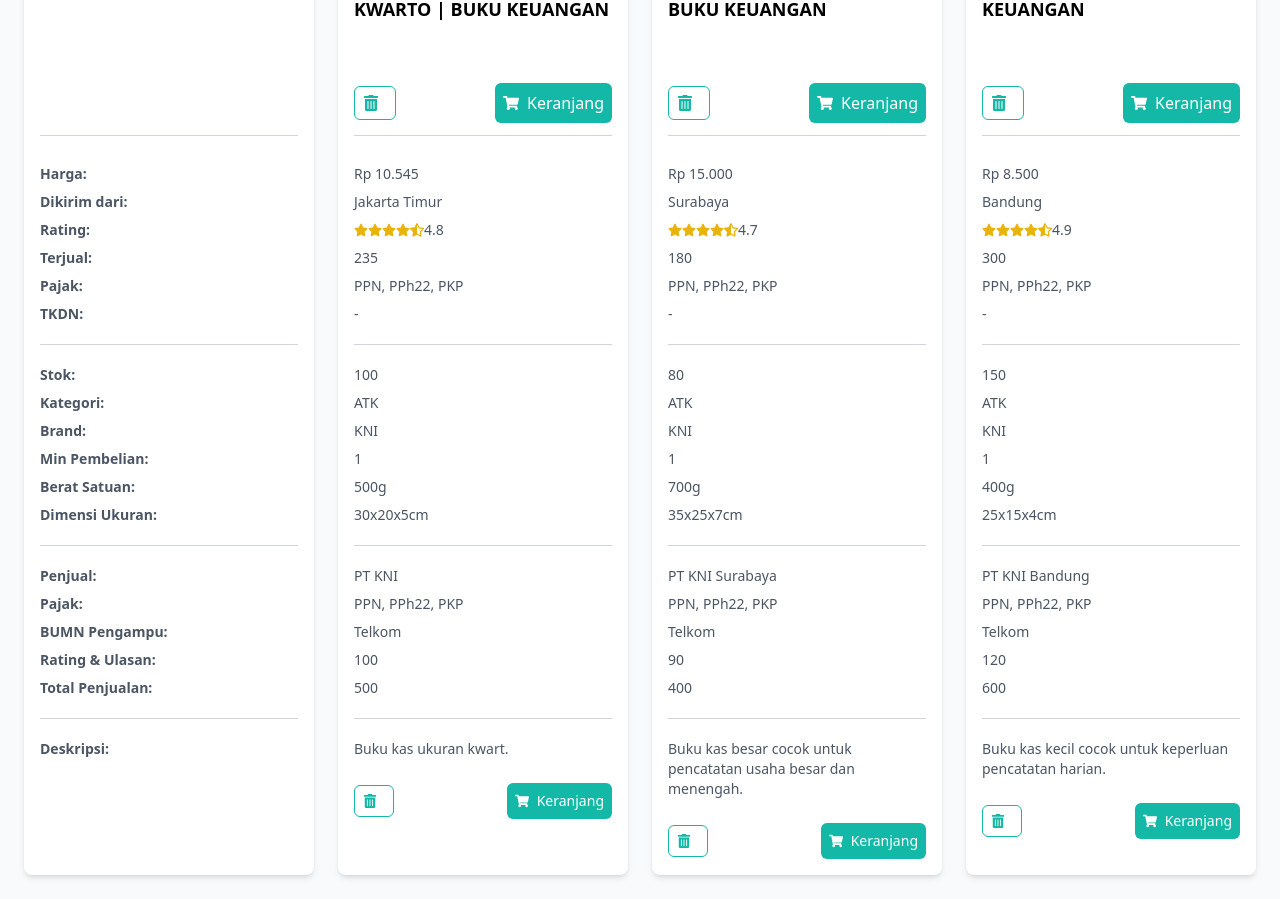
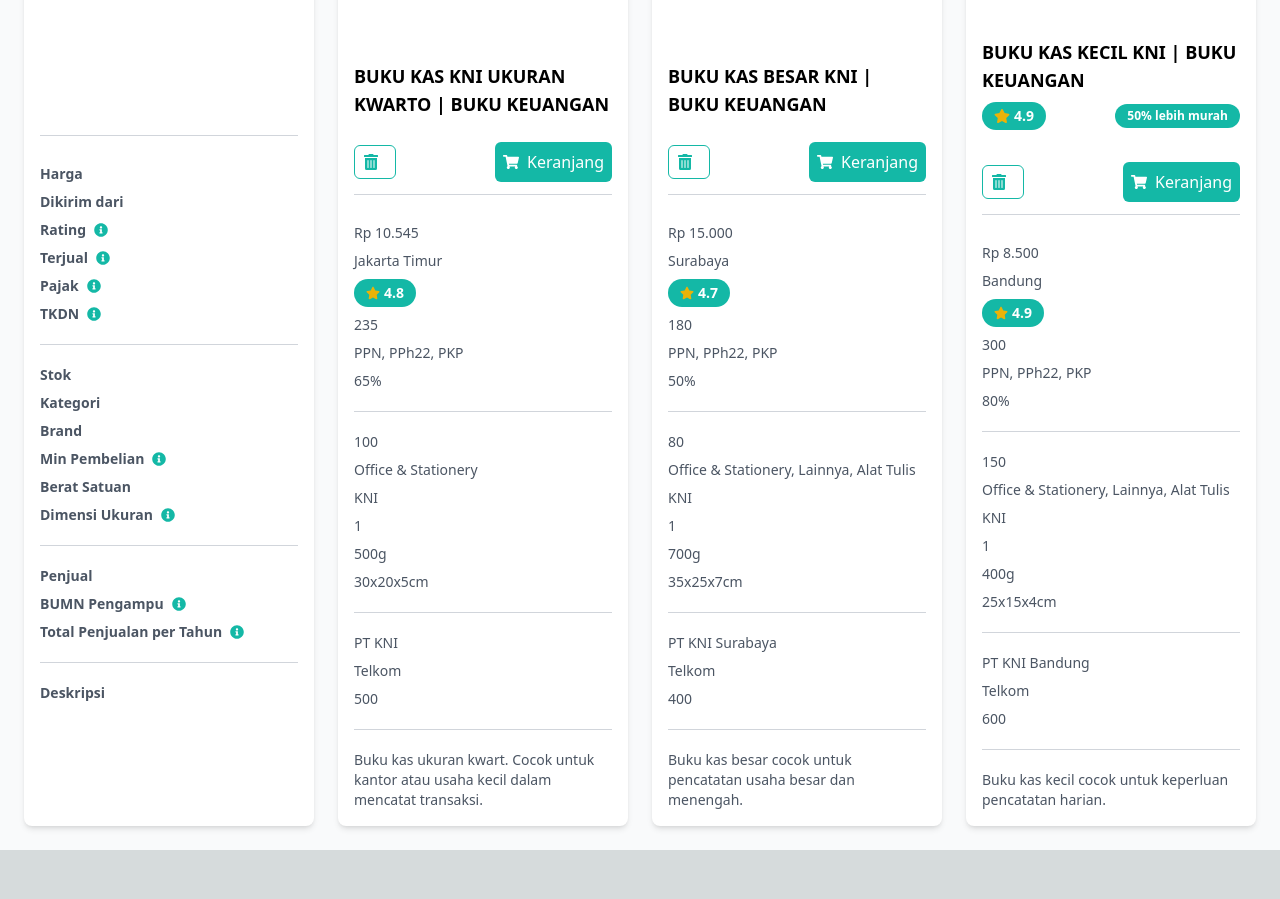
Before and after one commit to TEAM2-PaDi-UMKM-Product-Comparison/nextjs-backend, a Next.js app: page / in a window 1280 px wide. Shown: the part 535-1434 px from the top of the page. After the commit the page ends 1385 px from the top, so only its background shows below. Built offline with nearby package versions, Linux system fonts and the light colour scheme.

Commit message:
update animasi card & best product

```diff
--- a/src/components/ProductCard.js
+++ b/src/components/ProductCard.js
@@ -1,48 +1,57 @@
 import React from 'react';
-import { FaTrashAlt, FaShoppingCart, FaStar, FaStarHalfAlt } from 'react-icons/fa';
+import { FaTrashAlt, FaShoppingCart, FaStar } from 'react-icons/fa';
 
-const ProductCard = ({ product }) => {
-  // Function to render stars based on rating
-  const renderStars = (rating) => {
-    const fullStars = Math.floor(rating);
-    const halfStars = rating % 1 !== 0;
-    const stars = [];
-
-    for (let i = 0; i < fullStars; i++) {
-      stars.push(<FaStar key={i} className="text-yellow-500" />);
-    }
-
-    if (halfStars) {
-      stars.push(<FaStarHalfAlt key="half" className="text-yellow-500" />);
-    }
-
-    return stars;
+const ProductCard = ({ product, isBestProduct}) => {
+  // Function to render one star and the rating number
+  const renderStarAndRating = (rating) => {
+    return (
+      <div className="flex items-center bg-teal-500 text-white rounded-full px-3 py-1">
+        <FaStar className="text-yellow-500 mr-1" />
+        <span className="text-sm font-semibold">{rating}</span>
+      </div>
+    );
   };
 
   return (
-    <div className="bg-white shadow-md rounded-lg overflow-hidden w-full max-w-xs flex flex-col justify-between">
-      {/* Responsive Image */}
-
-      <div className="p-4 text-left flex flex-col ">
-
+    <div className="bg-white shadow-md rounded-lg overflow-hidden w-full max-w-xs flex flex-col justify-between relative group">
+      {/* Image container with hover effect */}
+      <div className="relative w-full h-50">
         <img
           src={product.image}
           alt={product.title}
-          className="w-full h-60 object-cover sm:h-50 lg:h-60"
+          className="w-full h-50 object-cover transition-transform duration-300 group-hover:scale-105"
         />
+        {/* Overlay that appears on hover */}
+        <div className=" relative w-full h-50 absolute inset-0 bg-teal-500 bg-opacity-60 flex items-center justify-center opacity-0 group-hover:opacity-100 transition-opacity duration-300">
+          <span className="text-white font-semibold">Lihat Produk</span>
+        </div>
+      </div>
 
-        {/* Ensure the title section has a flexible but constrained height */}
-        <div className="flex flex-col justify-between" style={{ minHeight: '100px', maxHeight: '150px', overflowY: 'hidden' }}>
-          <h2 className="text-lg font-semibold" style={{
+      {/* Product Information */}
+      <div className="p-4 text-left flex flex-col">
+        <h2
+          className="text-lg font-semibold mb-2"
+          style={{
             display: '-webkit-box',
             WebkitBoxOrient: 'vertical',
-            WebkitLineClamp: 3,
+            WebkitLineClamp: 2,
             overflow: 'hidden',
-            textOverflow: 'ellipsis'
-          }}>
-            {product.title}
-          </h2>
-        </div>
+            textOverflow: 'ellipsis',
+          }}
+        >
+          {product.title}
+        </h2>
+
+        {isBestProduct && (
+          <div className="flex items-center justify-between mb-4">
+            {/* Rating */}
+            {renderStarAndRating(product.rating)}
+            {/* Discount / Promotion Badge */}
+            <div className="bg-teal-500 text-white rounded-full px-3 py-1 text-xs font-semibold">
+              50% lebih murah
+            </div>
+          </div>
+        )}
 
         <div className="flex items-center justify-between mt-4">
           <button className="flex items-center justify-center bg-white text-teal-500 border border-teal-500 rounded-md p-2 hover:bg-teal-500 hover:text-white transition">
@@ -56,7 +65,7 @@
         {/* Horizontal Line */}
         <hr className="my-3 border-gray-300" />
 
-        {/* Product Information */}
+        {/* Product Details */}
         <div className="grid grid-cols-1 gap-2 mt-4 text-sm text-gray-600 flex-grow">
           <div className="flex justify-between">
             <span>Rp {product.price}</span>
@@ -65,10 +74,7 @@
             <span>{product.location}</span>
           </div>
           <div className="flex justify-between">
-            <div className="flex items-center">
-              {renderStars(product.rating)}
-              <span>{product.rating}</span>
-            </div>
+            {renderStarAndRating(product.rating)}
           </div>
           <div className="flex justify-between">
             <span>{product.sold}</span>
@@ -107,13 +113,7 @@
             <span>{product.seller}</span>
           </div>
           <div className="flex justify-between">
-            <span>{product.taxes}</span>
-          </div>
-          <div className="flex justify-between">
             <span>{product.bumn}</span>
-          </div>
-          <div className="flex justify-between">
-            <span>{product.reviews}</span>
           </div>
           <div className="flex justify-between">
             <span>{product.totalSales}</span>
@@ -124,16 +124,6 @@
           <div className="flex justify-between">
             <span>{product.description}</span>
           </div>
-
-          <div className="flex items-center justify-between mt-4">
-          <button className="flex items-center justify-center bg-white text-teal-500 border border-teal-500 rounded-md p-2 hover:bg-teal-500 hover:text-white transition">
-            <FaTrashAlt className="mr-2" />
-          </button>
-          <button className="flex items-center justify-center bg-teal-500 text-white rounded-md p-2 hover:bg-teal-600 transition">
-            <FaShoppingCart className="mr-2" /> Keranjang
-          </button>
-        </div>
-
         </div>
       </div>
     </div>
--- a/src/components/ProductList.js
+++ b/src/components/ProductList.js
@@ -1,12 +1,25 @@
 import React from 'react';
 import ProductCard from './ProductCard';
-import { products } from '../constants/products';
+import { products } from '../constants/products'; // Assuming products are imported
 
 const ProductList = () => {
+  // Find the product with the highest rating and lowest price
+  const bestProduct = products.reduce((best, product) => {
+    if (!best) return product;
+    if (product.rating > best.rating || (product.rating === best.rating && product.price < best.price)) {
+      return product;
+    }
+    return best;
+  }, null);
+
   return (
     <div className="col-span-3 grid grid-cols-3 gap-6">
       {products.map(product => (
-        <ProductCard key={product.id} product={product} />
+        <ProductCard
+          key={product.id}
+          product={product}
+          isBestProduct={product.id === bestProduct.id} // Only pass true for the best product
+        />
       ))}
     </div>
   );
--- a/src/components/Sidebar.js
+++ b/src/components/Sidebar.js
@@ -1,10 +1,9 @@
 'use client'; // Tambahkan ini di baris pertama
 
-import React, { useState } from 'react';
-import { FaTrashAlt, FaShoppingCart, FaStar, FaStarHalfAlt } from 'react-icons/fa';
+import React from 'react';
+import { FaTrashAlt, FaShoppingCart, FaStar, FaStarHalfAlt, FaInfoCircle } from 'react-icons/fa';
 
-const Sidebar =  ({ product }) => {
-  // State untuk mengontrol pop-up informasi
+const Sidebar = ({ product }) => {
   // Function to render stars based on rating
   const renderStars = (rating) => {
     const fullStars = Math.floor(rating);
@@ -24,16 +23,10 @@
 
   return (
     <div className="bg-white shadow-md rounded-lg overflow-hidden w-full max-w-xs flex flex-col justify-between">
-      {/* Responsive Image */}
-
-     <div className="p-4 text-left flex flex-col  ">
-
-     <div
-  className="w-full h-60 flex items-start  sm:h-48 lg:h-60"
->
+      <div className="p-4 text-left flex flex-col">
+        <div className="w-full h-60 flex items-start sm:h-48 lg:h-60">
           <span className="text-lg font-semibold pt-4">Bandingkan Produk</span>
         </div>
-
 
   {/* Ensure the title section has a flexible but constrained height */}
             <div className="flex flex-col justify-between" style={{ minHeight: '100px', maxHeight: '150px', overflowY: 'hidden' }}>
@@ -44,10 +37,8 @@
                 overflow: 'hidden',
                 textOverflow: 'ellipsis'
               }}>
-
               </h2>
             </div>
-
             <div className="flex items-center justify-between mt-4 invisible">
               <button className="flex items-center justify-center bg-white text-teal-500 border border-teal-500 rounded-md p-2 hover:bg-teal-500 hover:text-white transition">
                 <FaTrashAlt className="mr-2" />
@@ -58,73 +49,135 @@
             </div>
 
             {/* Horizontal Line */}
+
         <hr className="my-3 border-gray-300" />
 
+        {/* Grid for displaying product details */}
+        <div className="grid grid-cols-1 gap-2 mt-4 text-sm text-gray-600">
+          {/* Harga */}
+          <div className="flex items-center">
+            <span className="font-semibold">Harga</span>
+          </div>
 
+          {/* Dikirim dari */}
+          <div className="flex items-center">
+            <span className="font-semibold">Dikirim dari</span>
+          </div>
 
-        <div className="grid grid-cols-1 gap-2 mt-4 text-sm text-gray-600 flex-grow">
-          <div className="flex justify-between">
-          <span className="font-semibold">Harga:</span>
+          {/* Rating */}
+          <div className="flex items-center relative group">
+            <span className="font-semibold">Rating</span>
+            <FaInfoCircle className="text-teal-500 ml-2 cursor-pointer" />
+            {/* Tooltip muncul saat di-hover */}
+            <div className="hidden group-hover:inline-block mt-2 ml-4 p-2 text-xs bg-teal-500 text-white rounded w-max">
+              Menampilkan peringkat berdasarkan ulasan pelanggan.
             </div>
-          <div className="flex justify-between">
-          <span className="font-semibold">Dikirim dari:</span>
           </div>
-          <div className="flex justify-between">
-          <span className="font-semibold">Rating:</span>
+
+          {/* Terjual */}
+          <div className="flex items-center relative group">
+            <span className="font-semibold">Terjual</span>
+            <FaInfoCircle className="text-teal-500 ml-2 cursor-pointer" />
+            {/* Tooltip muncul saat di-hover */}
+            <div className="hidden group-hover:inline-block mt-2 ml-4 p-2 text-xs bg-teal-500 text-white rounded w-max">
+            Menampilkan jumlah total unit yang terjual.
             </div>
-          <div className="flex justify-between">
-          <span className="font-semibold">Terjual:</span>
           </div>
-          <div className="flex justify-between">
-          <span className="font-semibold">Pajak:</span>
+
+          {/* Pajak */}
+          <div className="flex items-center relative group">
+            <span className="font-semibold">Pajak</span>
+            <FaInfoCircle className="text-teal-500 ml-2 cursor-pointer" />
+            {/* Tooltip muncul saat di-hover */}
+            <div className="hidden group-hover:inline-block mt-2 ml-4 p-2 text-xs bg-teal-500 text-white rounded w-max">
+            Menunjukkan apakah harga sudah termasuk pajak (jika berlaku).
             </div>
-          <div className="flex justify-between">
-          <span className="font-semibold">TKDN:</span>
+          </div>
+
+          {/* TKDN */}
+          <div className="flex items-center group">
+            <span className="font-semibold">TKDN</span>
+            <FaInfoCircle className="text-teal-500 ml-2 cursor-pointer" />
+            {/* Tooltip muncul saat di-hover */}
+            <div className="hidden group-hover:inline-block mt-2 ml-4 p-2 text-xs bg-teal-500 text-white rounded w-max">
+            Persentase konten lokal yang digunakan dalam produk.
+            </div>
           </div>
 
           <hr className="my-3 border-gray-300 w-full" />
 
-          <div className="flex justify-between">
-          <span className="font-semibold">Stok:</span>
+          {/* Stok */}
+          <div className="flex items-center">
+            <span className="font-semibold">Stok</span>
           </div>
-          <div className="flex justify-between">
-          <span className="font-semibold">Kategori:</span>
+
+          {/* Kategori */}
+          <div className="flex items-center">
+            <span className="font-semibold">Kategori</span>
           </div>
-          <div className="flex justify-between">
-          <span className="font-semibold">Brand:</span>
+
+          {/* Brand */}
+          <div className="flex items-center">
+            <span className="font-semibold">Brand</span>
           </div>
-          <div className="flex justify-between">
-          <span className="font-semibold">Min Pembelian:</span>
+
+          {/* Min Pembelian */}
+          <div className="flex items-center group">
+            <span className="font-semibold">Min Pembelian</span>
+            <FaInfoCircle className="text-teal-500 ml-2 cursor-pointer" />
+             {/* Tooltip muncul saat di-hover */}
+             <div className="hidden group-hover:inline-block mt-2 ml-4 p-2 text-xs bg-teal-500 text-white rounded w-max">
+             Jumlah minimum yang diperlukan untuk melakukan pemesanan.
             </div>
-          <div className="flex justify-between">
-          <span className="font-semibold">Berat Satuan:</span>
           </div>
-          <div className="flex justify-between">
-          <span className="font-semibold">Dimensi Ukuran:</span>
+
+          {/* Berat Satuan */}
+          <div className="flex items-center">
+            <span className="font-semibold">Berat Satuan</span>
+          </div>
+
+          {/* Dimensi Ukuran */}
+          <div className="flex items-center group">
+            <span className="font-semibold">Dimensi Ukuran</span>
+            <FaInfoCircle className="text-teal-500 ml-2 cursor-pointer" />
+             {/* Tooltip muncul saat di-hover */}
+             <div className="hidden group-hover:inline-block mt-2 ml-4 p-2 text-xs bg-teal-500 text-white rounded w-max">
+             Memberikan dimensi produk untuk pertimbangan kesesuaian dan pengiriman.
+            </div>
           </div>
 
           <hr className="my-3 border-gray-300 w-full" />
 
-          <div className="flex justify-between">
-          <span className="font-semibold">Penjual:</span>
+          {/* Penjual */}
+          <div className="flex items-center">
+            <span className="font-semibold">Penjual</span>
           </div>
-          <div className="flex justify-between">
-          <span className="font-semibold">Pajak:</span>
+
+          {/* BUMN Pengampu */}
+          <div className="flex items-center group">
+            <span className="font-semibold">BUMN Pengampu</span>
+            <FaInfoCircle className="text-teal-500 ml-2 cursor-pointer" />
+             {/* Tooltip muncul saat di-hover */}
+             <div className="hidden group-hover:inline-block mt-2 ml-4 p-2 text-xs bg-teal-500 text-white rounded w-max">
+             Nama Badan Usaha Milik Negara(BUMN) yang mengawasi atau mendukung produk.
             </div>
-          <div className="flex justify-between">
-          <span className="font-semibold">BUMN Pengampu:</span>
           </div>
-          <div className="flex justify-between">
-          <span className="font-semibold">Rating & Ulasan:</span>
+
+          {/* Total Penjualan */}
+          <div className="flex items-center group">
+            <span className="font-semibold">Total Penjualan per Tahun</span>
+            <FaInfoCircle className="text-teal-500 ml-2 cursor-pointer" />
+            {/* Tooltip muncul saat di-hover */}
+            <div className="hidden group-hover:inline-block mt-2 ml-4 p-2 text-xs bg-teal-500 text-white rounded w-max">
+            Jumlah kumulatif penjualan dalam setahun yang dilakukan untuk produk tersebut.
             </div>
-          <div className="flex justify-between">
-          <span className="font-semibold">Total Penjualan:</span>
           </div>
 
           <hr className="my-3 border-gray-300 w-full" />
 
-          <div className="flex justify-between">
-          <span className="font-semibold">Deskripsi:</span>
+          {/* Deskripsi */}
+          <div className="flex items-center">
+            <span className="font-semibold">Deskripsi</span>
           </div>
         </div>
       </div>
--- a/src/constants/products.js
+++ b/src/constants/products.js
@@ -8,18 +8,17 @@
     rating: 4.8,
     sold: 235,
     taxes: 'PPN, PPh22, PKP',
-    tkdn: '-',
+    tkdn: '65%',
     stock: 100,
-    category: 'ATK',
+    category: 'Office & Stationery',
     brand: 'KNI',
     minPurchase: 1,
     unitWeight: '500g',
     sizeDimensions: '30x20x5cm',
     seller: 'PT KNI',
     bumn: 'Telkom',
-    reviews: 100,
     totalSales: 500,
-    description: 'Buku kas ukuran kwart. ',
+    description: 'Buku kas ukuran kwart. Cocok untuk kantor atau usaha kecil dalam mencatat transaksi.',
   },
   {
     id: 2,
@@ -30,16 +29,15 @@
     rating: 4.7,
     sold: 180,
     taxes: 'PPN, PPh22, PKP',
-    tkdn: '-',
+    tkdn: '50%',
     stock: 80,
-    category: 'ATK',
+    category: 'Office & Stationery, Lainnya, Alat Tulis',
     brand: 'KNI',
     minPurchase: 1,
     unitWeight: '700g',
     sizeDimensions: '35x25x7cm',
     seller: 'PT KNI Surabaya',
     bumn: 'Telkom',
-    reviews: 90,
     totalSales: 400,
     description: 'Buku kas besar cocok untuk pencatatan usaha besar dan menengah.',
   },
@@ -52,16 +50,15 @@
     rating: 4.9,
     sold: 300,
     taxes: 'PPN, PPh22, PKP',
-    tkdn: '-',
+    tkdn: '80%',
     stock: 150,
-    category: 'ATK',
+    category: 'Office & Stationery, Lainnya, Alat Tulis',
     brand: 'KNI',
     minPurchase: 1,
     unitWeight: '400g',
     sizeDimensions: '25x15x4cm',
     seller: 'PT KNI Bandung',
     bumn: 'Telkom',
-    reviews: 120,
     totalSales: 600,
     description: 'Buku kas kecil cocok untuk keperluan pencatatan harian.',
   }
```
Lines whose indentation alone changed are shown as unchanged.
